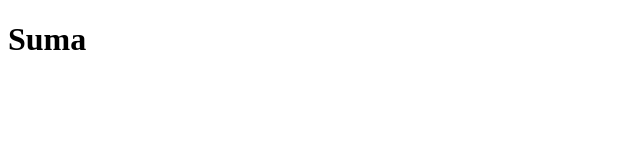
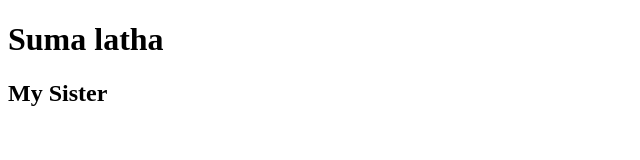
Before and after one commit to madhavilatha01/html_projects, a plain HTML site: page cmd.html in a window 1280 px wide. Shown: the whole page, without its empty margins (0-640 px from the left). Drawn offline with Linux system fonts and the light colour scheme.

Commit message:
Second commit

```diff
--- a/cmd.html
+++ b/cmd.html
@@ -2,9 +2,10 @@
 <html lang="en">
     <head>
     <meta charset="utf-8">
-    <title>command</title>
+    <title>Git commands</title>
     </head>
     <body>
-        <h1>Suma</h1>
+        <h1>Suma latha</h1>
+        <h2> My Sister</h2>
     </body>
 </html>
```
